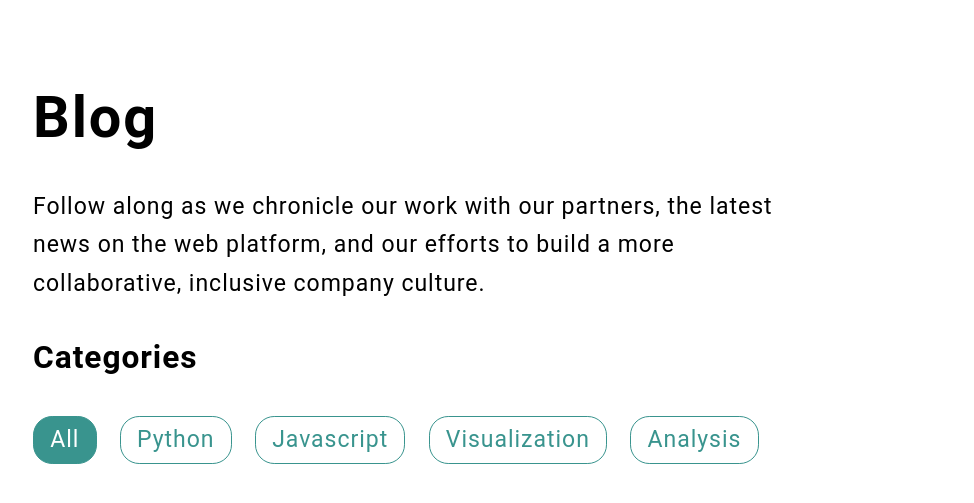
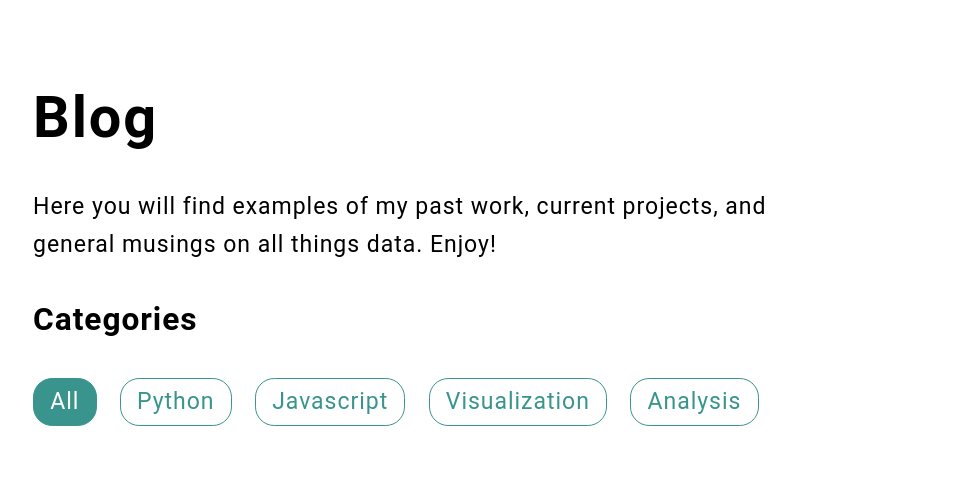
Before and after one commit to kristinkraseski/personal_site_frontend, a plain HTML site: page pages/blogs.html in a window 1280 px wide. Shown: the part 135-638 px from the top of the page, without its empty margins (152-1126 px from the left). Drawn offline with Linux system fonts and the light colour scheme.

Commit message:
altered blogs page intro

```diff
--- a/pages/blogs.html
+++ b/pages/blogs.html
@@ -76,9 +76,9 @@
         <section id="blog">
             <div id="blog_heading">Blog</div>
             <div id="blog_blurb">
-                Follow along as we chronicle our work with our partners,
-                the latest news on the web platform, and our efforts to
-                build a more collaborative, inclusive company culture.
+                Here you will find examples of my past work,
+                current projects, and general musings on all
+                things data.  Enjoy!
             </div>
         </section>
         <div id="categories">Categories</div>
```
